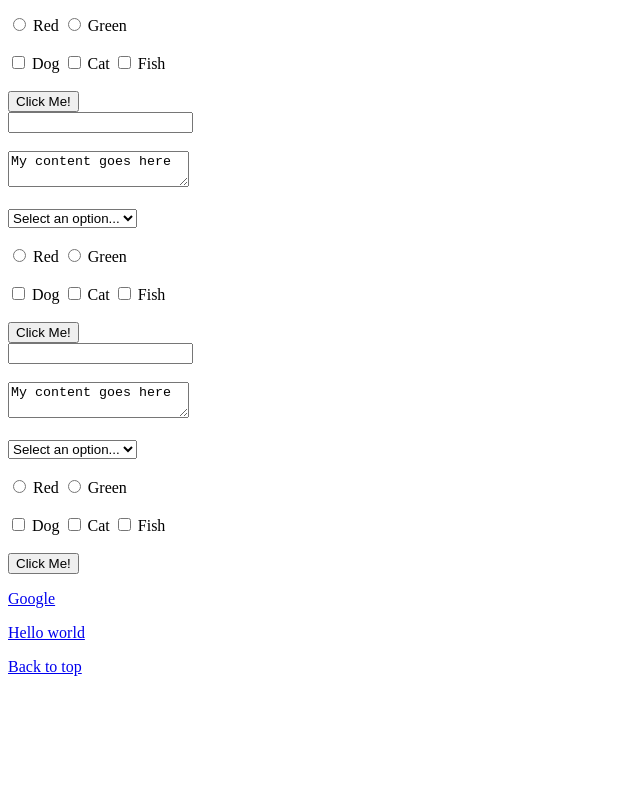
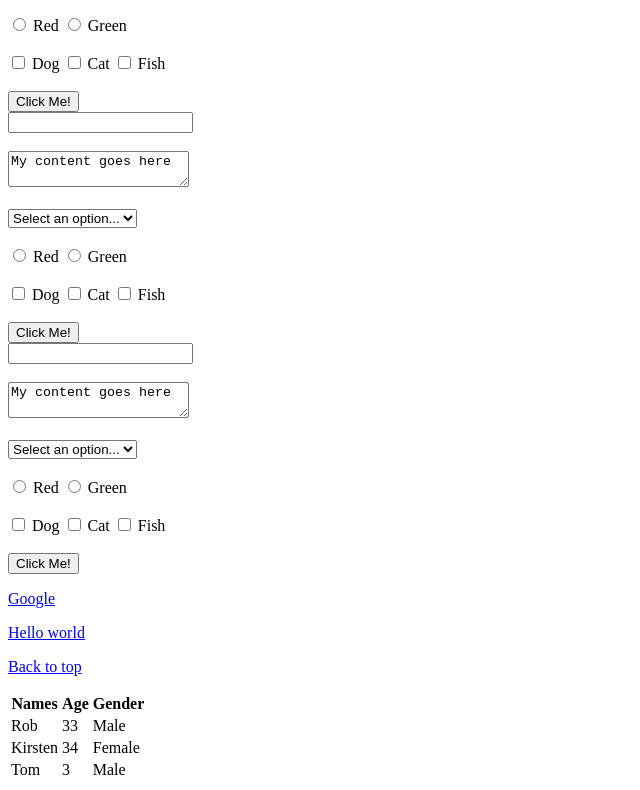
Before and after one commit to chuckjliu/Unicorn, a plain HTML site: page index.html in a window 1280 px wide. Shown: the part 589-1379 px from the top of the page, without its empty margins (0-640 px from the left). Before the commit the page ends 1281 px from the top, so only its background shows below. Drawn offline with Linux system fonts and the light colour scheme.

Commit message:
Adding table data
Cool

```diff
--- a/index.html
+++ b/index.html
@@ -187,7 +187,14 @@
 
     <p><a href="helloworld.html">Hello world</a></p>
 
-    <p><a href="#top">Back to top</p>
+    <p><a href="#top">Back to top</a></p>
+
+    <table>
+        <tr><th>Names</th><th>Age</th><th>Gender</th></tr>
+        <tr><td>Rob</td><td>33</td><td>Male</td></tr>
+        <tr><td>Kirsten</td><td>34</td><td>Female</td></tr>
+        <tr><td>Tom</td><td>3</td><td>Male</td></tr>
+    </table>
 
 </div>
 </body>
```
